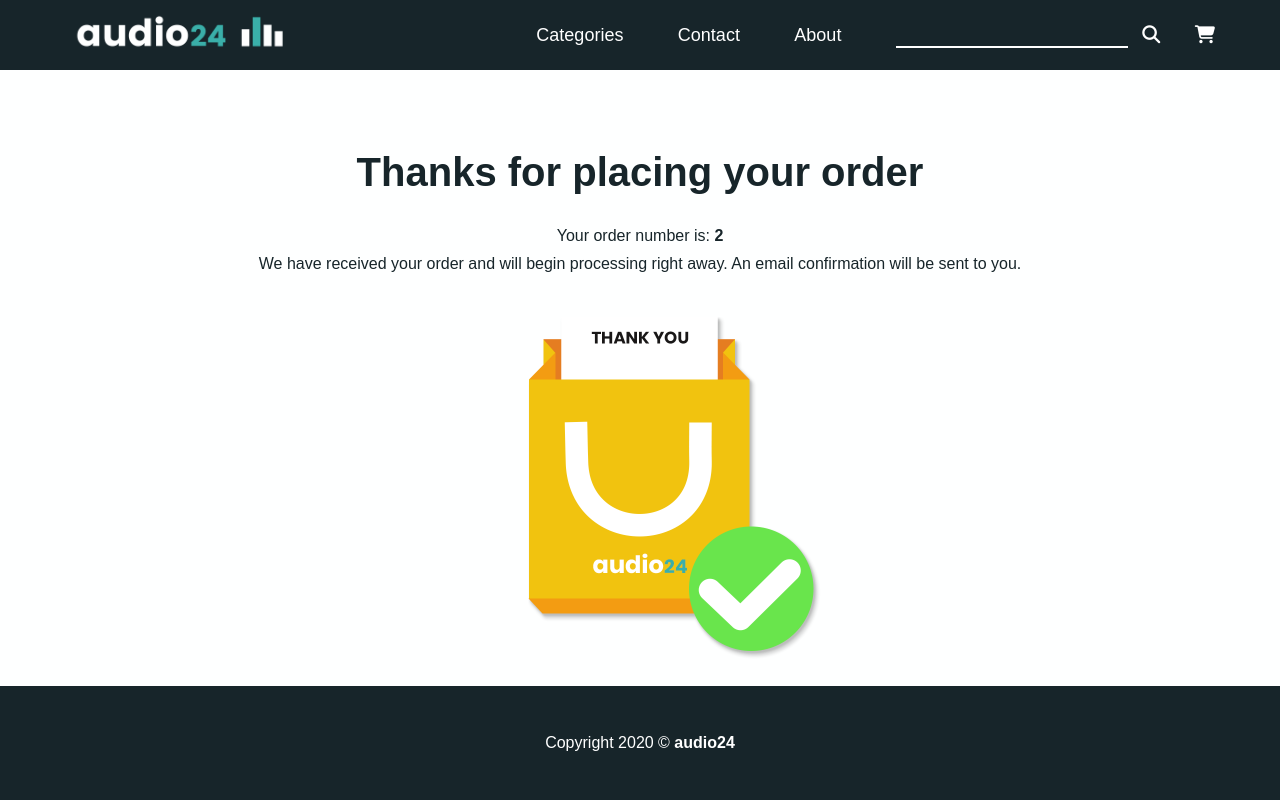
After one commit to matt-stanford/audio24_ecomm_site, a Django app: page /thankyou/2 in a window 1280 px wide. The commit adds this page. Run offline with Django 3.2, Linux system fonts and the light colour scheme; data comes from the database, SQL or seed files in the repository; both versions use the stored data as it was after the commit; some libraries are stand-ins or nearby versions.

Commit message:
Updated thank you page and stripe button

```diff
--- a/ecommerce_project/static/css/main.css
+++ b/ecommerce_project/static/css/main.css
@@ -68,6 +68,10 @@ a:hover, a:active {
 
 .mx-5 {
     margin: 0 5px;
+}
+
+.mb-10 {
+    margin-bottom: 10px;
 }
 
 .card-wrapper {
@@ -477,6 +481,47 @@ tr:last-child {
     text-align: center;
 }
 
+.cart-buttons {
+    display: block;
+    margin-bottom: 50px;
+}
+
+.stripe-button-el {
+    background: var(--secondary-color) !important;
+    border-radius: 0 !important;
+    outline: none;
+    color: #fff;
+    height: 42px;
+    padding: 0 50px !important;
+    font-weight: 700;
+    text-transform: uppercase;
+    letter-spacing: 1px;
+    font-family: 'Poppins', sans-serif;
+    margin: 0 0 10px 0;
+}
+
+.stripe-button-el > span {
+    padding: 0 !important;
+    height: 0 !important;
+    line-height: 0 !important;
+    background: none !important;
+    text-shadow: none !important;
+    box-shadow: none !important;
+    font-family: 'Poppins', sans-serif !important;
+    border-radius: 0 !important;
+    min-height: 0 !important;
+}
+
+.thankyou-image {
+    width: 100% !important;
+}
+
+.thankyou-wrapper p {
+    margin: 20px 0;
+}
+
+/* media queries */
+
 @media (min-width: 576px) {
     .container {
         max-width: 540px;
@@ -545,6 +590,20 @@ tr:last-child {
     .affirm-modal-content {
         margin: 100px auto;
     }
+
+    .cart-buttons {
+        display: flex;
+        align-items: center;
+        justify-content: center;
+    }
+
+    .stripe-button-el {
+        margin: 0 10px 0 0;
+    }
+
+    .thankyou-image {
+        width: 400px !important;
+    }
 }
 
 @media (min-width: 992px) {
--- a/store/urls.py
+++ b/store/urls.py
@@ -10,4 +10,5 @@ urlpatterns = [
     path('cart/remove_product/<int:product_id>', views.cart_remove_product, name='cart_remove_product'),
     path('cart/add_one/<int:product_id>', views.add_one_to_cart, name='add_one_to_cart'),
     path('cart/remove/<int:product_id>', views.remove_one_from_cart, name='remove_one_from_cart'),
+    path('thankyou/<int:order_id>', views.thanks_page, name='thanks_page'),
 ]
--- a/store/views.py
+++ b/store/views.py
@@ -185,7 +185,7 @@ def cart_detail(request, total=0, counter=0, cart_items=None):
                     order_item.delete()
 
                     print('Order has been created')
-                return redirect('index')
+                return redirect('thanks_page', order_details.id)
             except ObjectDoesNotExist:
                 pass
 
@@ -200,3 +200,8 @@ def cart_remove_product(request, product_id):
     cart_item = CartItem.objects.get(product=product, cart=cart)
     cart_item.delete()
     return redirect('cart_detail')
+
+def thanks_page(request, order_id):
+    if order_id:
+        customer_order = get_object_or_404(Order, id=order_id)
+    return render(request, 'store/thankyou.html', {'customer_order': customer_order})
--- a/templates/store/cart.html
+++ b/templates/store/cart.html
@@ -88,7 +88,7 @@
                         </tr>
                     </tbody>
                 </table>
-                <div>
+                <div class="cart-buttons">
                     <form action="" method="POST">
                         {% csrf_token %}
                         <script src="https://checkout.stripe.com/checkout.js"
--- /dev/null
+++ b/templates/store/thankyou.html
@@ -0,0 +1,20 @@
+{% extends 'base.html' %}
+
+{% load static %}
+
+{% block title %}Thanks!{% endblock %}
+
+{% block content %}
+    <div class="container">
+        <div class="row mt-5">
+            <h1 class="section-header">Thanks for placing your order</h1>
+        </div>
+        <div class="row">
+            <div class="text-center">
+                <p class="mb-10">Your order number is: <strong>{{ customer_order.id }}</strong></p>
+                <p>We have received your order and will begin processing right away. An email confirmation will be sent to you.</p>
+                <img src="{% static 'img/shopping-bag.png' %}" alt="" class="thankyou-image">
+            </div>
+        </div>
+    </div>
+{% endblock %}
```
Also changed, not shown: db.sqlite3, ecommerce_project/static/img/confirmation.jpg (added), ecommerce_project/static/img/shopping-bag.png (added), ecommerce_project/static/img/thankyou.png (added).
